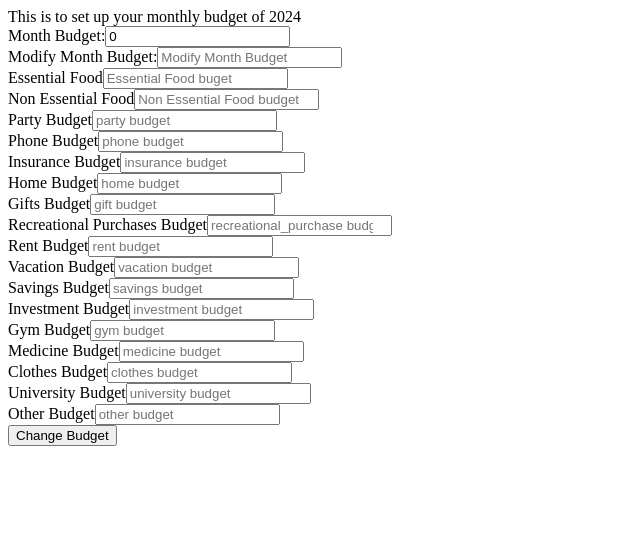
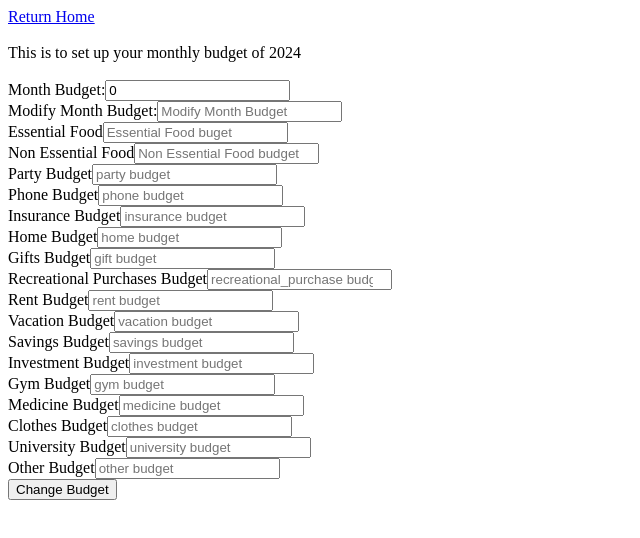
Before and after one commit to ttamalito/expenses_frontend, a React (Create React App) app: page /setUp in a window 1280 px wide. Shown: the top 538 px of the page, without its empty margins (0-640 px from the left). Built offline with nearby package versions, Linux system fonts and the light colour scheme; no server answers.

Commit message:
add button to return home

```diff
--- a/src/SetUp.js
+++ b/src/SetUp.js
@@ -99,10 +99,15 @@ export default function SetUp() {
         <button type={'submit'}>Change Budget</button>
     </form>;
 
+    const returnHome = <a href={'/'}>Return Home</a>;
     return (
         <>
+            {returnHome}
+            <br/>
+            <br/>
             This is to set up your monthly budget of 2024
-
+            <br/>
+            <br/>
             {setUpForm}
         </>
     )
```
